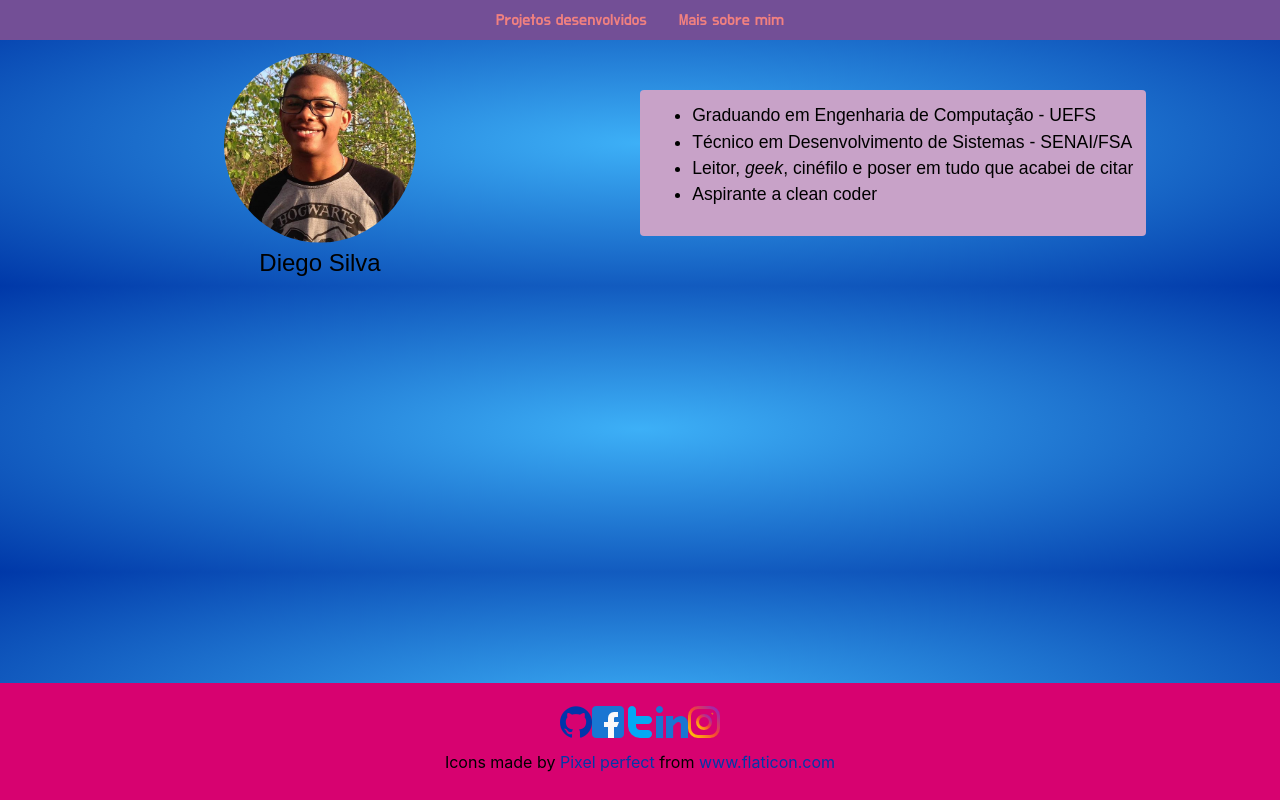
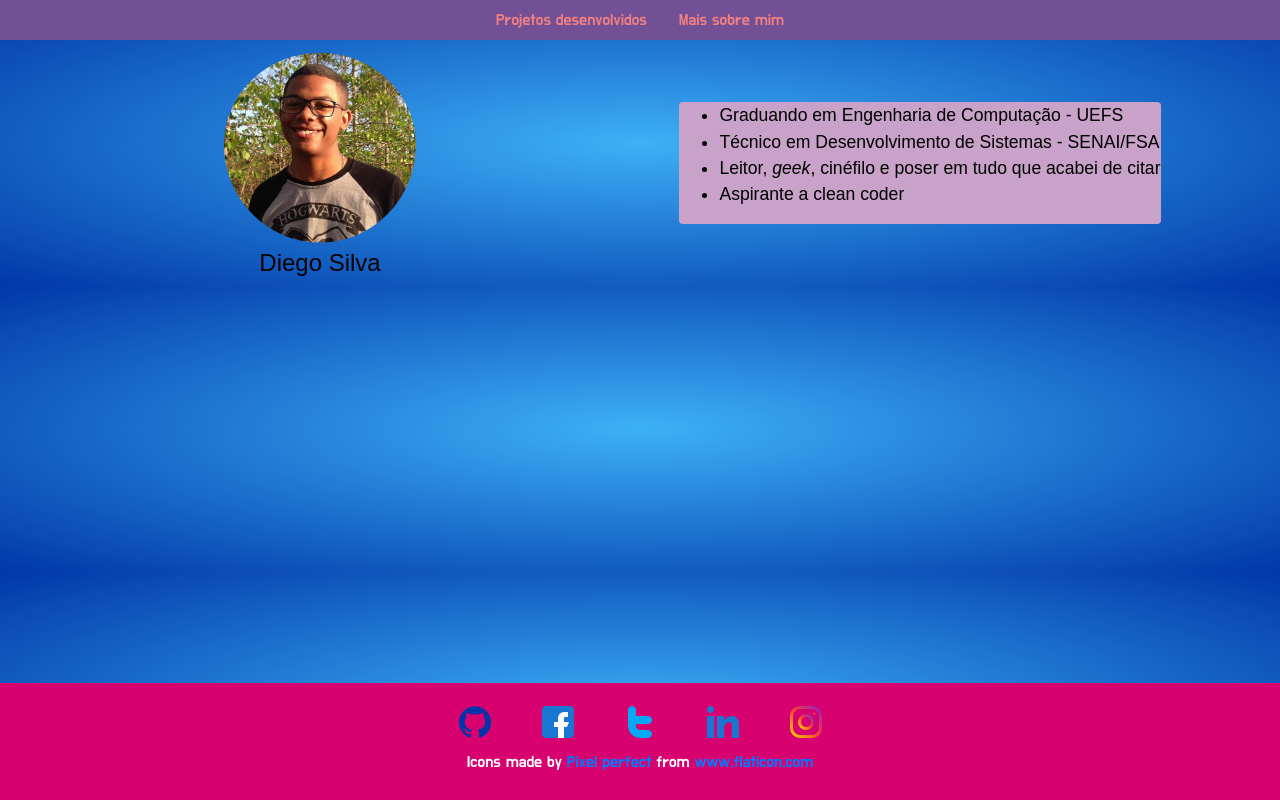
Before and after one commit to di3goCS/basic-site, a plain HTML site: page index.html in a window 1280 px wide. Drawn offline with nearby package versions, Linux system fonts and the light colour scheme; a web font is replaced by a local one.

Commit message:
:bug: corrige espaçamento entre os icons do footer

```diff
--- a/css/style.css
+++ b/css/style.css
@@ -55,7 +55,12 @@ footer .row a img {
 	margin-left: 1%;
 }
 
-.references a {
+#references {
+	font-family: 'Do Hyeon', sans-serif;
+	color: white;
+}
+
+#references a:hover {
 	color: #0038A8;
 	text-decoration: none;
 }
@@ -78,12 +83,16 @@ footer .row a img {
 
 #info-box {
 	background-color: #C8A2C8;
-	padding: 2%;
+	margin: 4%;
 }
 
 #info-box:hover {
 	background-color: #734F96;
-	color: white;
+	color: #F08080;
+}
+
+#network a {
+	margin: 0% 2%;
 }
 
 
--- a/index.html
+++ b/index.html
@@ -48,7 +48,7 @@
 		</div>
 		<footer>
 			<div class="container-fluid">
-				<div class="row justify-content-center">
+				<div class="row justify-content-center" id="network">
 					<a href="https://github.com/di3goCS" target="_blank">
 						<img src="../assets/github.png" alt="Github icon"/>
 					</a>
@@ -65,7 +65,7 @@
 						<img src="../assets/instagram.png" alt="Github icon"/>
 					</a>
 				</div>
-				<div class="row justify-content-center references">
+				<div class="row justify-content-center" id="references">
 					<p>
 						Icons made by <a href="https://icon54.com/" title="Pixel perfect"> Pixel perfect </a> from <a href="https://www.flaticon.com/" title="Flaticon"> www.flaticon.com</a>
 					</p>
```
